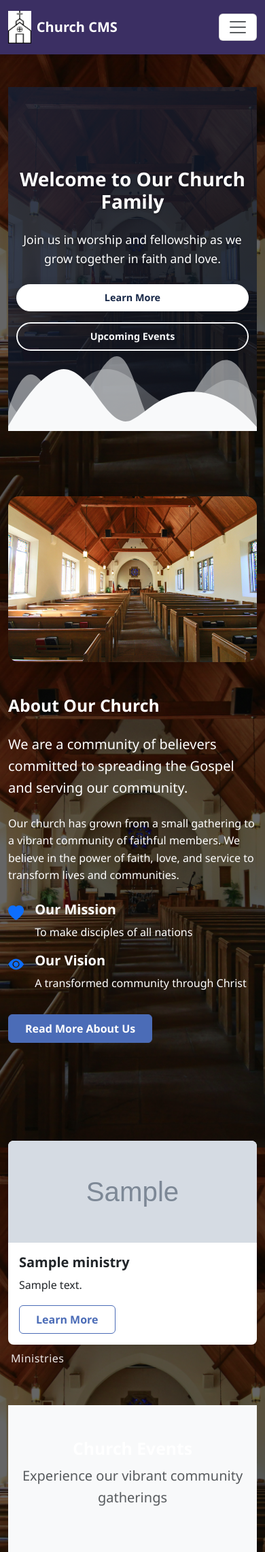
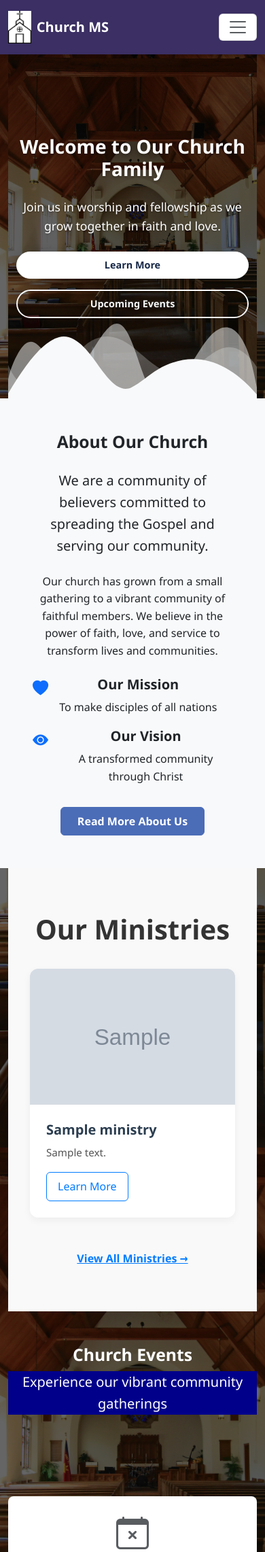
Before and after one commit to kiptoo-097/ChMS, a Django app: page / in a window 390 px wide. Shown: the top 2283 px of the page at 68% size. Run offline with Django 5.2, Linux system fonts and the light colour scheme; tables that the repository leaves empty hold one stand-in row (values such as "Sample post"); grey boxes marked "Sample" are stand-in pictures.

Commit message:
Updated ministry section by  clean hover, spacing, and responsive layout

```diff
--- a/church/static/css/styles.css
+++ b/church/static/css/styles.css
@@ -68,9 +68,9 @@ html[data-bs-theme="dark"] .logo-dark {
     position: absolute;
     top: 0;
     left: 0;
-    width: 100%;
+
     height: 100%;
-    background: linear-gradient(135deg, rgba(75, 108, 183, 0.6) 0%, rgba(24, 40, 72, 0.65) 100%);
+    background: linear-gradient(200deg, rgba(61, 114, 239, 0.711) 50%, #060709db 100%);
 }
 
 .hero-bg-image {
--- a/church/static/js/main.js
+++ b/church/static/js/main.js
@@ -129,3 +129,5 @@ document.addEventListener("DOMContentLoaded", function () {
         applyTheme(newTheme);
     });
 });
+
+AOS.init();
--- a/church/templates/base.html
+++ b/church/templates/base.html
@@ -7,8 +7,9 @@
     <meta name="viewport" content="width=device-width, initial-scale=1.0">
     <title>{% block title %}Church Management System{% endblock %}</title>
 
+
+    <link rel="stylesheet" href="https://cdn.jsdelivr.net/npm/bootstrap-icons@1.11.1/font/bootstrap-icons.css">
     <link href="https://cdn.jsdelivr.net/npm/bootstrap@5.3.2/dist/css/bootstrap.min.css" rel="stylesheet">
-    <link rel="stylesheet" href="https://cdn.jsdelivr.net/npm/bootstrap-icons@1.11.1/font/bootstrap-icons.css">
     <link href="https://cdnjs.cloudflare.com/ajax/libs/font-awesome/6.4.0/css/all.min.css" rel="stylesheet">
     <link rel="stylesheet" href="{% static 'css/styles.css' %}">
     <link rel="icon" href="{% static 'images/favicon.ico' %}">
@@ -28,7 +29,7 @@
         <div class="container">
             <a class="navbar-brand d-flex align-items-center gap-2 text-white fw-semibold" href="{% url 'home' %}">
                 <img src="{% static 'images/logo.png' %}"  alt="Church Logo" style="height: 48px;background-color: white; border-radius: 0%;" class="logo-light">
-                <span class="fs-5">Church CMS</span>
+                <span class="fs-5">Church MS</span>
             </a>
 
             <button class="navbar-toggler bg-white rounded" type="button" data-bs-toggle="collapse" data-bs-target="#navbarContent" aria-controls="navbarContent" aria-expanded="false" aria-label="Toggle navigation">
@@ -39,10 +40,10 @@
                 <!-- Original layout for large screens -->
                 <ul class="navbar-nav d-none d-lg-flex">
                     <li class="nav-item"><a class="nav-link text-white px-3 py-2" href="{% url 'home' %}">Home</a></li>
-                    <li class="nav-item"><a class="nav-link text-white px-3 py-2" href="#about">About</a></li>
+                    <li class="nav-item"><a class="nav-link text-white px-3 py-2"  href="{% url 'about' %}">About</a></li>
                     <li class="nav-item"><a class="nav-link text-white px-3 py-2" href="{% url 'ministries' %}">Ministries</a></li>
                     <li class="nav-item"><a class="nav-link text-white px-3 py-2" href="{% url 'events' %}">Events</a></li>
-                    <li class="nav-item"><a class="nav-link text-white px-3 py-2" href="#contact">Contact</a></li>
+                    <li class="nav-item"><a class="nav-link text-white px-3 py-2" href="{% url 'contact' %}">Contact</a></li>
                 </ul>
 
                 <!-- Two-column layout for small screens -->
@@ -51,7 +52,7 @@
                         <div class="col-6">
                             <ul class="navbar-nav">
                                 <li class="nav-item"><a class="nav-link text-white py-2" href="{% url 'home' %}">Home</a></li>
-                                <li class="nav-item"><a class="nav-link text-white py-2" href="#about">About</a></li>
+                                <li class="nav-item"><a class="nav-link text-white py-2" href="{% url 'about' %}">About</a></li>
                                 <a class="nav-link text-white py-2" href="{% url 'ministries' %}">Ministries</a>
 
                             </ul>
@@ -59,7 +60,7 @@
                         <div class="col-6">
                             <ul class="navbar-nav">
                                 <li class="nav-item"><a class="nav-link text-white py-2" href="{% url 'events' %}">Events</a></li>
-                                <li class="nav-item"><a class="nav-link text-white py-2" href="#contact">Contact</a></li>
+                                <li class="nav-item"><a class="nav-link text-white py-2" href="{% url 'contact' %}">Contact</a></li>
 
                             </ul>
                         </div>
@@ -102,7 +103,7 @@
         {% endif %}
 
         <!-- Main Content -->
-        <main class="container-fluid py-5 flex-grow-1" style="color: #fff;">
+        <main class="container-fluid pt-0 flex-grow-1" style="color: #fff;">
             {% block content %}{% endblock %}
         </main>
 
@@ -127,10 +128,10 @@
                         <h5 class="fw-bold mb-4">Quick Links</h5>
                         <ul class="list-unstyled">
                             <li class="mb-2"><a href="{% url 'home' %}" class="text-white-50">Home</a></li>
-                            <li class="mb-2"><a href="#about" class="text-white-50">About Us</a></li>
-                            <li class="mb-2"><a href="#ministries" class="text-white-50">Ministries</a></li>
+                            <li class="mb-2"><a href="{% url 'about' %}" class="text-white-50">About Us</a></li>
+                            <li class="mb-2"><a href="{% url 'ministries'% }" class="text-white-50">Ministries</a></li>
                             <li class="mb-2"><a href="{% url 'events' %}" class="text-white-50">Events</a></li>
-                            <li class="mb-2"><a href="#contact" class="text-white-50">Contact</a></li>
+                            <li class="mb-2"><a href="{% url 'contact' %}" class="text-white-50">Contact</a></li>
                         </ul>
                     </div>
                     <div class="col-lg-3 col-md-6">
--- a/church/templates/home.html
+++ b/church/templates/home.html
@@ -46,14 +46,11 @@
 
 
 <!-- About Section -->
-<section id="about" class="py-5 bg-lig">
-    <div class="containe py-5">
+<section id="about" class=" bg-lig">
+    <div class="containe ">
         <div class="row align-items-center">
-            <div class="col-lg-6 mb-5 mb-lg-0 order-lg-1">
-                <img src="{% static 'images/church.jpg' %}" alt="About Our Church"
-                    class="img-fluid rounded-4 shadow w-100">
-            </div>
-            <div class="col-lg-6">
+
+            <div class="col text-center bg-light p-5 text-dark">
                 <h2 class="fw-bold mb-4">About Our Church</h2>
                 <p class="lead mb-4">We are a community of believers committed to spreading the Gospel and serving our
                     community.</p>
@@ -90,30 +87,83 @@
 </section>
 
 <!-- Ministries Section -->
-<section  class="py-5">
-    {% for ministry in ministries %}
-<div class="col-md-6 col-lg-4">
-    <div class="card h-100 border-0 shadow-sm">
-        <img src="{{ ministry.image.url }}" class="card-img-top" alt="{{ ministry.name }}">
-        <div class="card-body">
-            <h5 class="card-title fw-bold">{{ ministry.name }}</h5>
-            <p class="card-text">{{ ministry.description|truncatewords:15 }}</p>
-            <a href="{{ ministry.get_absolute_url }}" class="btn btn-outline-primary">Learn More</a>
+<section style="padding: 4rem 2rem; background: #f9f9f9;">
+    <div style="max-width: 1200px; margin: auto;">
+        <h2 style="text-align: center; font-size: 2.5rem; font-weight: bold; margin-bottom: 2rem; color: #333;">
+            Our Ministries
+        </h2>
+
+        <style>
+            .ministry-card {
+                background: #fff;
+                border-radius: 12px;
+                box-shadow: 0 4px 12px rgba(0, 0, 0, 0.05);
+                overflow: hidden;
+                transition: transform 0.3s ease, box-shadow 0.3s ease;
+                text-decoration: none;
+                display: block;
+            }
+
+            .ministry-card:hover {
+                transform: translateY(-8px);
+                box-shadow: 0 8px 20px rgba(0, 0, 0, 0.1);
+            }
+
+            .learn-more-btn {
+                text-decoration: none;
+                border: 1px solid #007bff;
+                color: #007bff;
+                padding: 0.5rem 1rem;
+                border-radius: 6px;
+                font-weight: 500;
+                transition: all 0.3s ease;
+                display: inline-block;
+                background: white;
+            }
+
+            .learn-more-btn:hover {
+                background-color: #007bff;
+                color: #fff;
+            }
+
+            @media (max-width: 768px) {
+                .ministry-grid {
+                    grid-template-columns: 1fr;
+                }
+            }
+        </style>
+
+        <div class="ministry-grid" style="display: grid; grid-template-columns: repeat(auto-fit, minmax(280px, 1fr)); gap: 2rem;">
+            {% for ministry in ministries %}
+            <a href="{{ ministry.get_absolute_url }}" class="ministry-card" data-aos="fade-up" data-aos-duration="800">
+                <img src="{{ ministry.image.url }}" alt="{{ ministry.name }}" style="width: 100%; height: 200px; object-fit: cover;">
+                <div style="padding: 1.5rem;">
+                    <h5 style="font-size: 1.25rem; font-weight: bold; color: #2c3e50; margin-bottom: 0.5rem;">
+                        {{ ministry.name }}
+                    </h5>
+                    <p style="color: #555; font-size: 0.95rem; margin-bottom: 1rem;">
+                        {{ ministry.description|truncatewords:15 }}
+                    </p>
+                    <span class="learn-more-btn">Learn More</span>
+                </div>
+            </a>
+            {% endfor %}
+        </div>
+
+        <div style="text-align: center; margin-top: 3rem;">
+            <a href="{% url 'ministries' %}" style="font-weight: 600; color: #007bff; text-decoration: underline;">
+                View All Ministries →
+            </a>
         </div>
     </div>
-
-</div>
-<a class="nav-link text-white py-2" href="{% url 'ministries' %}">Ministries</a>
-
-{% endfor %}
-
 </section>
 
+
 <!-- Events Section -->
-<section id="events" class="py-5 bg-light">
+<section id="events" class="py-5 bg-ligh">
     <div class="text-center mb-5">
         <h2 class="fw-bold">Church Events</h2>
-        <p class="lead text-muted">Experience our vibrant community gatherings</p>
+        <p class="lead " style="background-color: darkblue;">Experience our vibrant community gatherings</p>
     </div>
 
     <!-- Trending Events Carousel -->
@@ -234,11 +284,11 @@
 </section>
 
 <!-- Sermon Section -->
-<section id="sermons" class="py-5">
-    <div class="containe py-5">
+<section id="sermons" class="">
+    <div class="containe-fluid">
         <div class="text-center mb-5">
             <h2 class="fw-bold">Latest Sermons</h2>
-            <p class="lead text-muted">Listen to our most recent messages</p>
+            <p class="lead text" style="background-color: darkblue;">Listen to our most recent messages</p>
         </div>
 
         <div class="row g-4 justify-content-center">
@@ -309,7 +359,7 @@
         <div class="row justify-content-center">
             <div class="col-lg-8 text-center mb-5">
                 <h2 class="fw-bold">Contact Us</h2>
-                <p class="lead text-muted">We'd love to hear from you. Reach out with any questions or prayer requests.
+                <p class="lead" style="background-color: rgba(0, 0, 0, 0.85); color: #ffffff; padding: 40px 0;">We'd love to hear from you. Reach out with any questions or prayer requests.
                 </p>
             </div>
         </div>
@@ -394,7 +444,7 @@
 
 <!-- Newsletter Section -->
 <section class="py-5 bg-dark text-white">
-    <div class="containe py-4">
+    <div class="container-fluid py-4">
         <div class="row align-items-center">
             <div class="col-lg-6 mb-4 mb-lg-0 text-center text-lg-start">
                 <h3 class="fw-bold mb-2">Stay Updated</h3>
--- a/church/templates/ministries.html
+++ b/church/templates/ministries.html
@@ -2,11 +2,10 @@
 {% load static %}
 
 {% block content %}
-<section class="py-5">
-    <div class="container py-5">
+<section class="py">
+    <div class="container py">
         <div class="text-center mb-5">
             <h2 class="fw-bold">All Ministries</h2>
-            <p class="lead text-muted">Explore all our ministries and find where you belong.</p>
         </div>
         <div class="row g-4">
             {% for ministry in ministries %}
```
Also changed, not shown: church/templates/events.html (+1 -11 lines), church/templates/ministries/ministries.html (deleted, +0 -27 lines).
